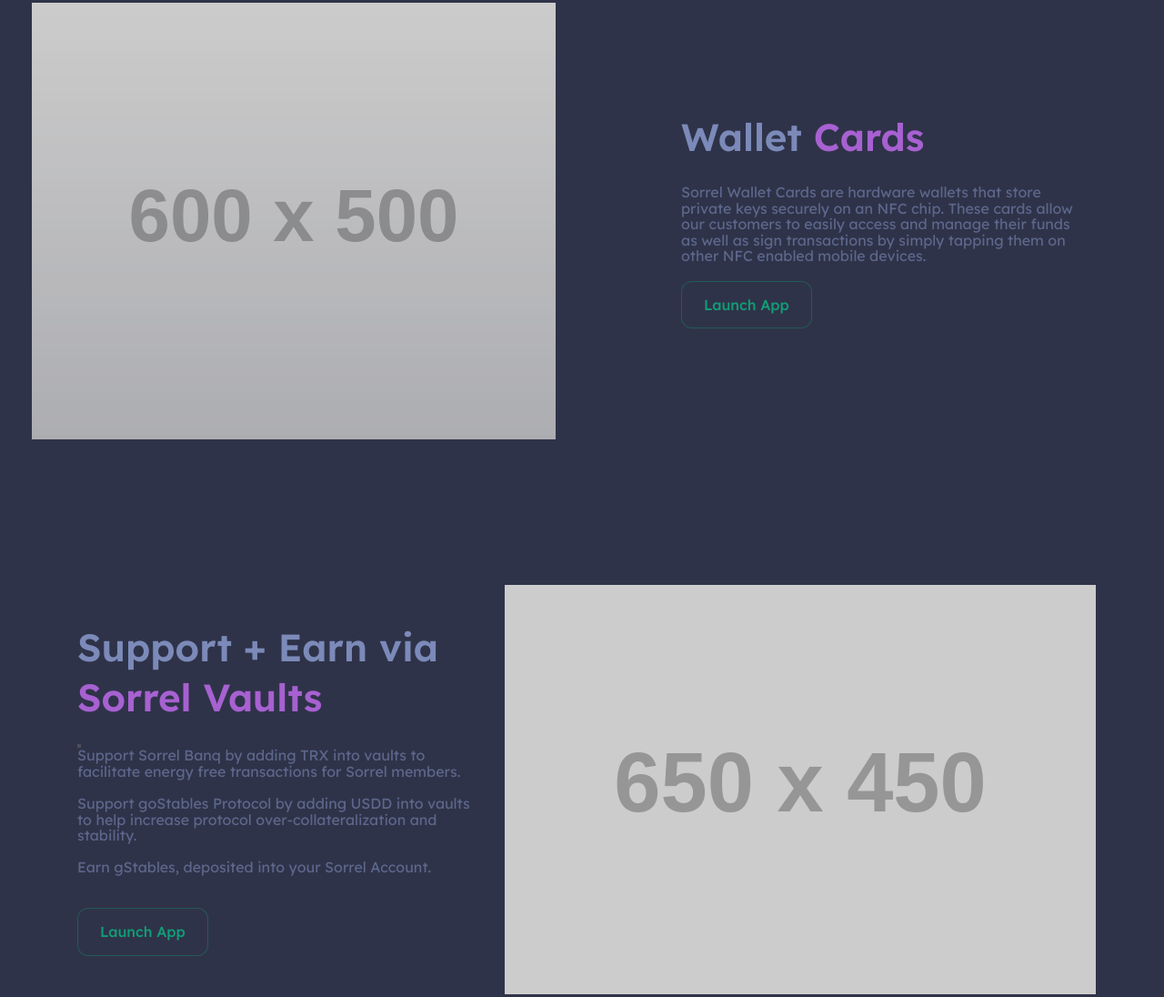
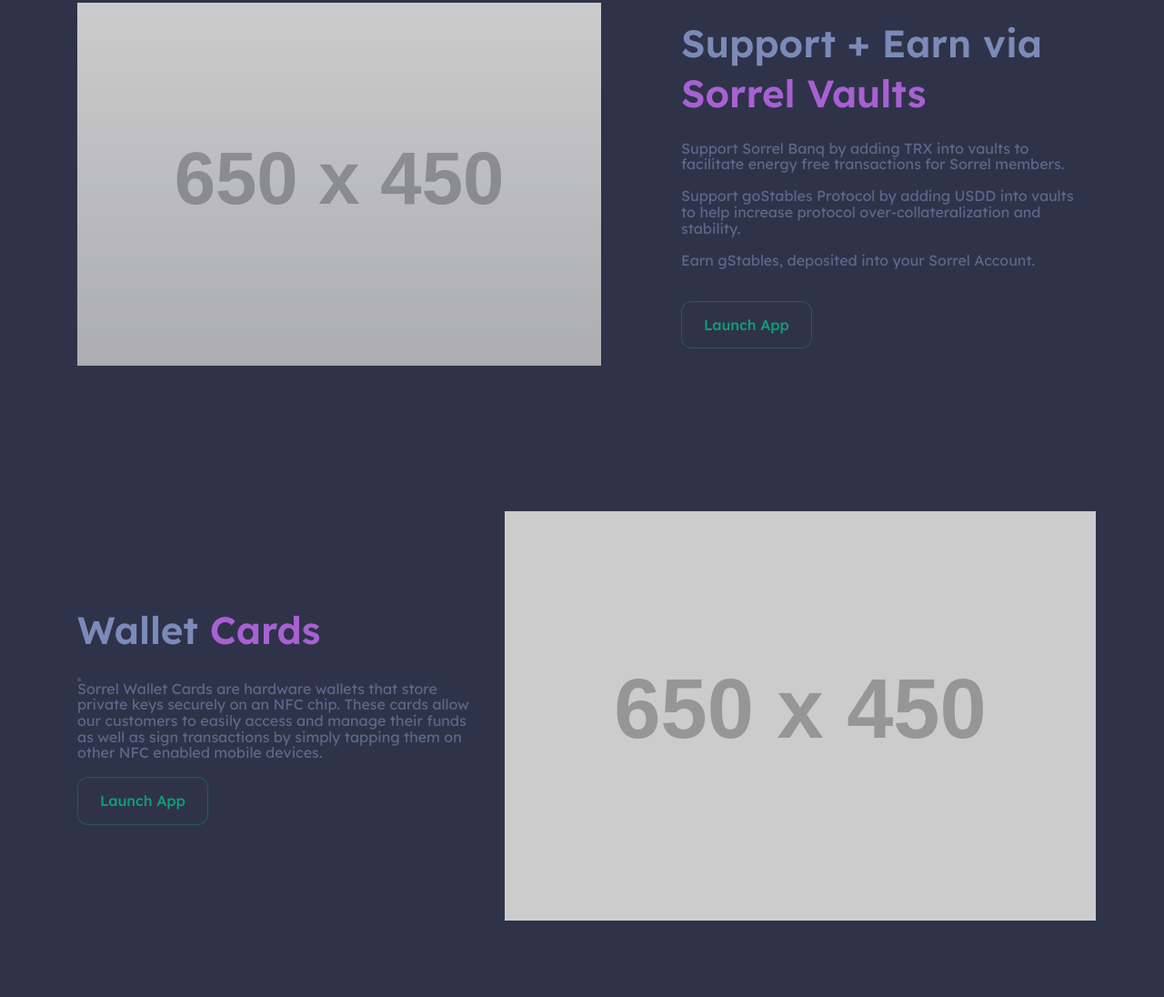
Before and after one commit to Paracosm-Labs/sorrel-landing, a React app: page / in a window 1280 px wide. Shown: the part 2309-3405 px from the top of the page at 91% size. Built offline with nearby package versions, Linux system fonts and the light colour scheme; placeholder pictures from the web are drawn by us.

Commit message:
landing updates

```diff
--- a/src/views/home.css
+++ b/src/views/home.css
@@ -342,7 +342,7 @@
   width: 90%;
   max-width: 640px;
   object-fit: cover;
-  margin-left: -50px;
+/*  margin-left: -50px;*/
       -webkit-mask-image:-webkit-gradient(linear, left top, left bottom, from(rgba(0,0,0,1)), to(rgba(0,0,0,0.8)));
       mask-image: linear-gradient(to bottom, rgba(0,0,0,1), rgba(0,0,0,0.8));
 }
--- a/src/views/home.js
+++ b/src/views/home.js
@@ -255,25 +255,29 @@
             <div className="home-image-container3">
               <img
                 alt="Sorrel Cards UX"
-                src="https://via.placeholder.com/600x500"
+                src="https://via.placeholder.com/650x450"
                 className="home-image08"
               />
             </div>
             <div className="home-container11">
               <div className="home-content-container3">
-                <h1 className="home-text55">
-                  <span>Wallet </span>
-                  <span className="home-text41">Cards</span>
+                <h1 className="home-text40">
+                  <span className="heading2">Support + Earn via</span><br/>
+                  <span className="home-text60">Sorrel Vaults</span>
                 </h1>
-              <span className="home-text43">
-                <span>
-                  Sorrel Wallet Cards are hardware wallets that store private keys securely on an NFC chip. These cards allow our customers to easily access and manage their funds as well as sign transactions by simply tapping them on other NFC enabled mobile devices.
+
+
+                <span className="home-text61">
+                  <span>Support Sorrel Banq by adding TRX into vaults to facilitate energy free transactions for Sorrel members.<br/><br/>
+                  Support goStables Protocol by adding USDD into vaults to help increase protocol over-collateralization and stability.<br/><br/>
+                  Earn gStables, deposited into your Sorrel Account.
                   </span>
                   <br></br>
-                <span>
-                </span>
+                  <br></br>
                   <br></br>
                 </span>
+
+
               <div className="home-container10">
 
               </div>
@@ -286,9 +290,9 @@
         <div className="section-container">
           <div className="home-max-width3 max-content-container">
             <div className="home-content-container2">
-              <h1 className="home-text40">
-                  <span className="heading2">Support + Earn via</span><br/>
-                  <span className="home-text60">Sorrel Vaults</span>
+              <h1 className="home-text55">
+                  <span>Wallet </span>
+                  <span className="home-text41">Cards</span>
               </h1>
               <div className="home-container06">
                 <div className="home-container07">
@@ -299,20 +303,19 @@
               </div>
 
 
-
-
-                <span className="home-text61">
-                  <span>Support Sorrel Banq by adding TRX into vaults to facilitate energy free transactions for Sorrel members.<br/><br/>
-                  Support goStables Protocol by adding USDD into vaults to help increase protocol over-collateralization and stability.<br/><br/>
-                  Earn gStables, deposited into your Sorrel Account.
+              <span className="home-text43">
+                <span>
+                  Sorrel Wallet Cards are hardware wallets that store private keys securely on an NFC chip. These cards allow our customers to easily access and manage their funds as well as sign transactions by simply tapping them on other NFC enabled mobile devices.
                 </span>
-                  <br></br>
                 <br></br>
                 <br></br>
               </span>
 
+
+
               <button className="button-primary button navbar-primary-btn1">Launch App</button>
           </div>
+
 
             <div className="home-image-container2 wallet-ux">
               <img alt="Vaults UX" src="https://via.placeholder.com/650x450"/>
@@ -320,6 +323,7 @@
             </div>
           </div>
         </div>
+
         <div className="home-features">
           <h1 className="home-text91">
             <span className="home-text85">Addons</span>
```
Lines whose indentation alone changed are shown as unchanged.
